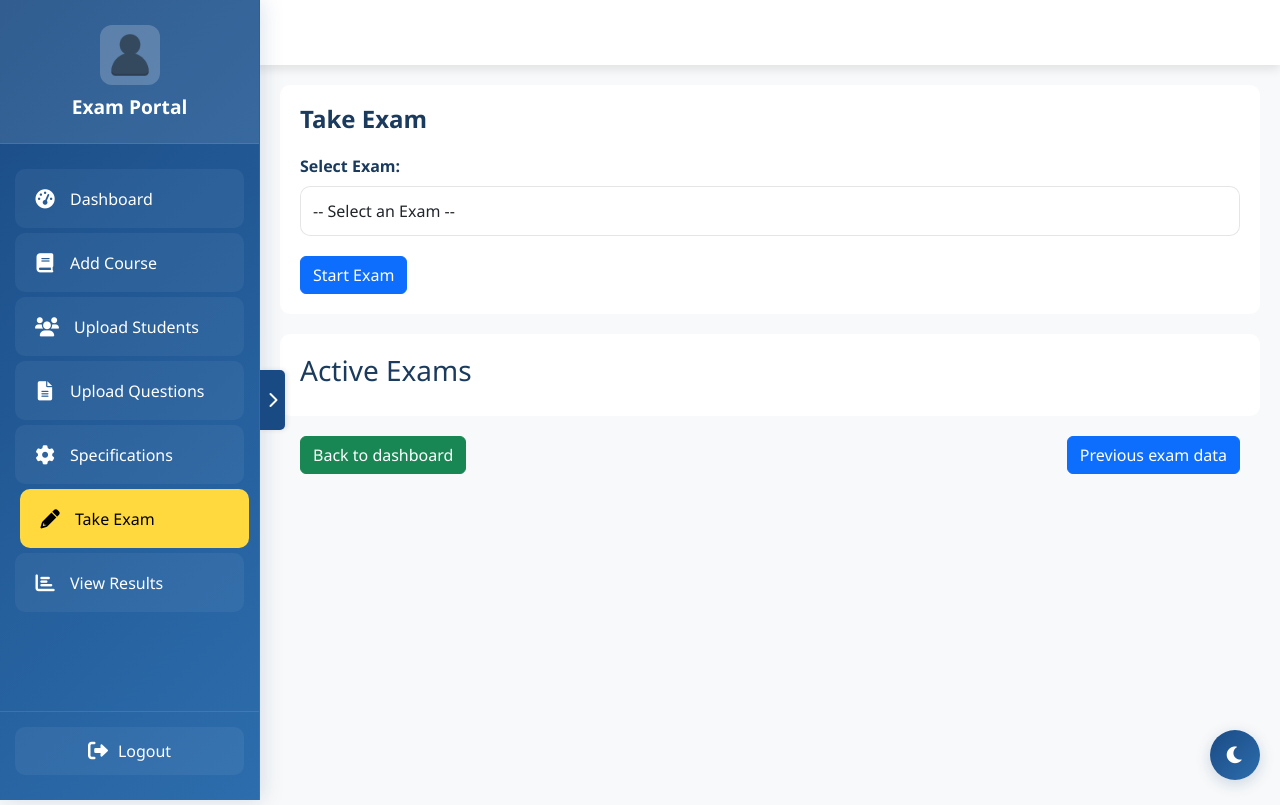
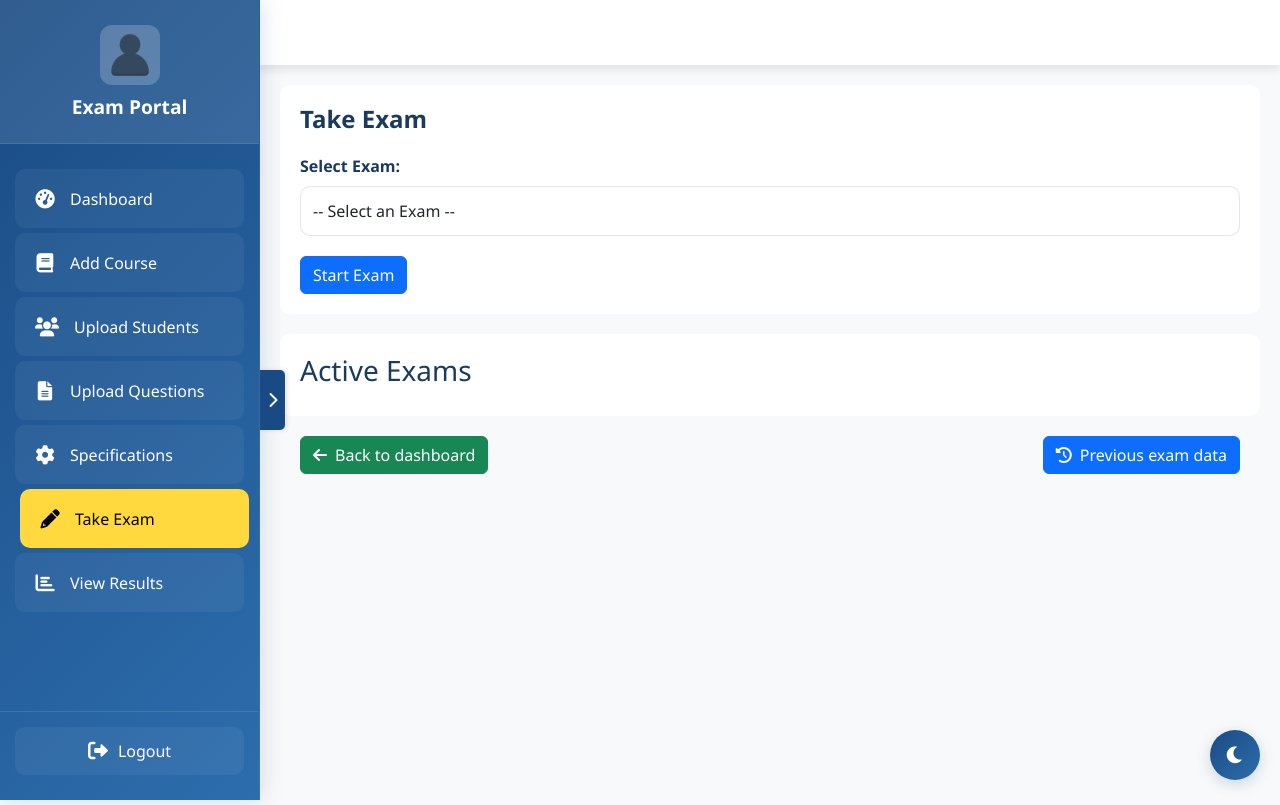
Before and after one commit to CoderRuchi/OnlineExamSystem, a Django app: template faculty/templates/faculty/take_exam.html in a window 1280 px wide. Run offline with Django 5.2, Linux system fonts and the light colour scheme; the template is opened without the code that fills it, so the values that code supplies are empty.

Commit message:
frontend

```diff
--- a/faculty/templates/faculty/take_exam.html
+++ b/faculty/templates/faculty/take_exam.html
@@ -1038,10 +1038,10 @@
         </div>
         <div class="button-container">
             <div class="center-btn">
-                <a href="{% url 'faculty_dashboard' %}" class="btn btn-success">Back to dashboard</a>
+                <a href="{% url 'faculty_dashboard' %}" class="btn btn-success"><i class="fas fa-arrow-left me-2"></i>Back to dashboard</a>
             </div>
             <div class="right-btn">
-                <a href="{% url 'exam_data' %}" class="btn btn-primary">Previous exam data</a>
+                <a href="{% url 'exam_data' %}" class="btn btn-primary"><i class="fas fa-history me-2"></i>Previous exam data</a>
             </div>
         </div>
     </div>
```
Also changed, not shown: faculty/templates/faculty/dashboard.html (+6 -3 lines).
